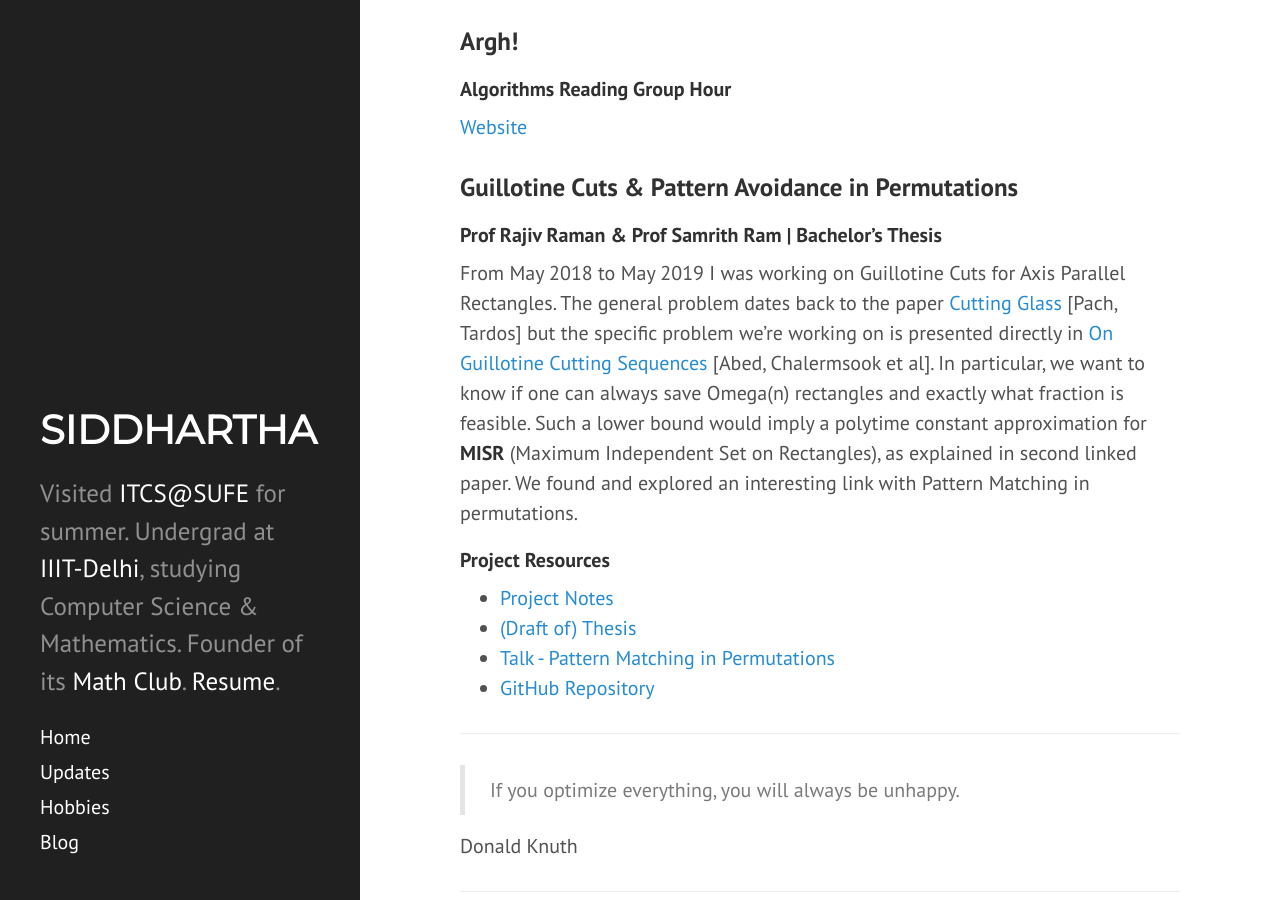
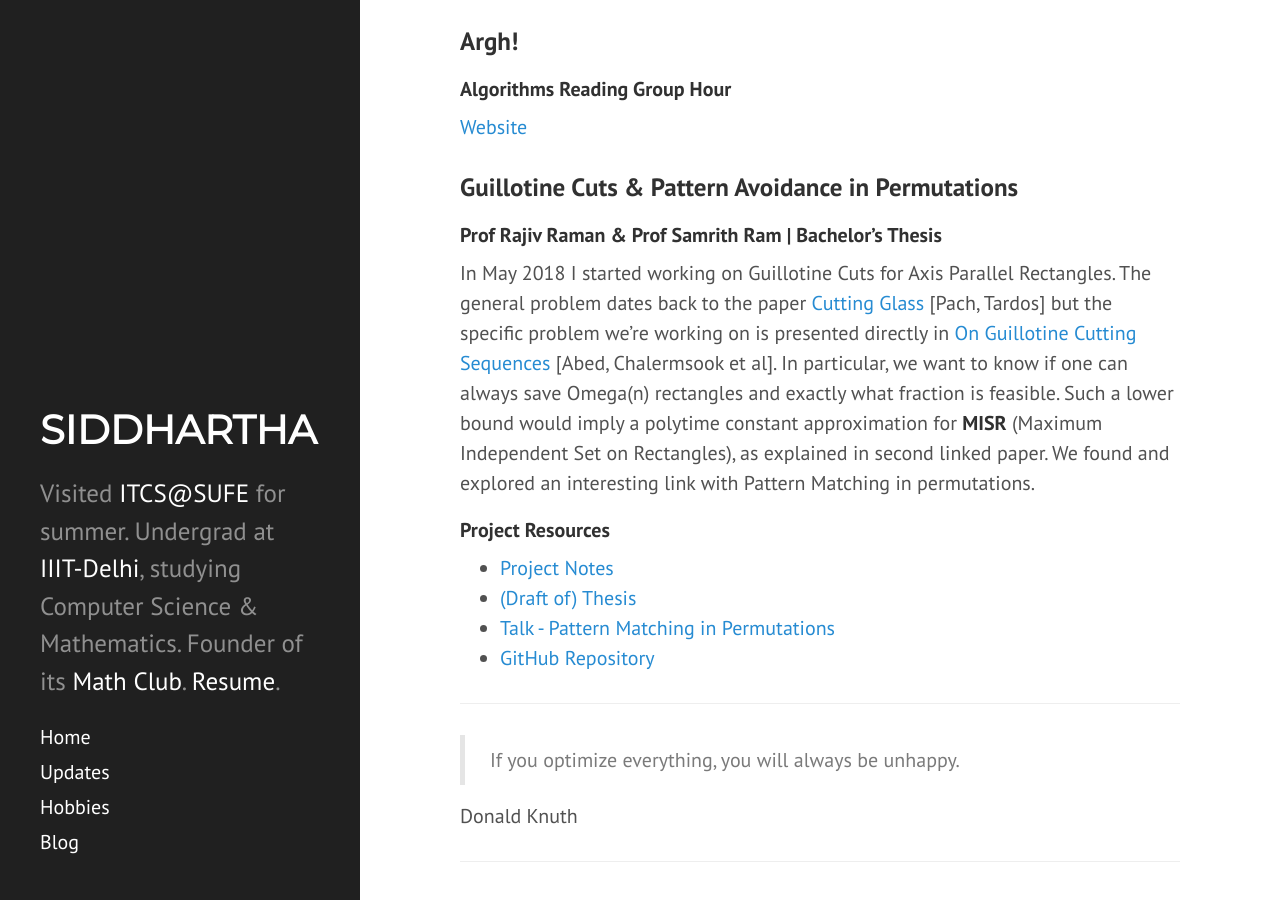
Before and after one commit to siddjai/siddjai.github.io, a Jekyll site: the page built from index.md, in a window 1280 px wide and 900 px high, scrolled down 1252 px. Built offline with Jekyll 4.4.1, drawn with Linux system fonts in a browser that asks for light colours; nearby versions of some CDN libraries.

Commit message:
Update index.md

```diff
--- a/index.md
+++ b/index.md
@@ -45,7 +45,7 @@
 
 ### Guillotine Cuts & Pattern Avoidance in Permutations
 #### Prof Rajiv Raman & Prof Samrith Ram | Bachelor's Thesis
-From May 2018 to May 2019 I was working on Guillotine Cuts for Axis Parallel Rectangles. The general problem dates back to the paper [Cutting Glass](https://dl.acm.org/citation.cfm?id=336223) [Pach, Tardos] but the specific problem we're working on is presented directly in [On Guillotine Cutting Sequences](http://drops.dagstuhl.de/opus/volltexte/2015/5291/) [Abed, Chalermsook et al]. In particular, we want to know if one can always save Omega(n) rectangles and exactly what fraction is feasible. Such a lower bound would imply a polytime constant approximation for **MISR** (Maximum Independent Set on Rectangles), as explained in second linked paper. We found and explored an interesting link with Pattern Matching in permutations.
+In May 2018 I started working on Guillotine Cuts for Axis Parallel Rectangles. The general problem dates back to the paper [Cutting Glass](https://dl.acm.org/citation.cfm?id=336223) [Pach, Tardos] but the specific problem we're working on is presented directly in [On Guillotine Cutting Sequences](http://drops.dagstuhl.de/opus/volltexte/2015/5291/) [Abed, Chalermsook et al]. In particular, we want to know if one can always save Omega(n) rectangles and exactly what fraction is feasible. Such a lower bound would imply a polytime constant approximation for **MISR** (Maximum Independent Set on Rectangles), as explained in second linked paper. We found and explored an interesting link with Pattern Matching in permutations.
 
 #### Project Resources
 
```
